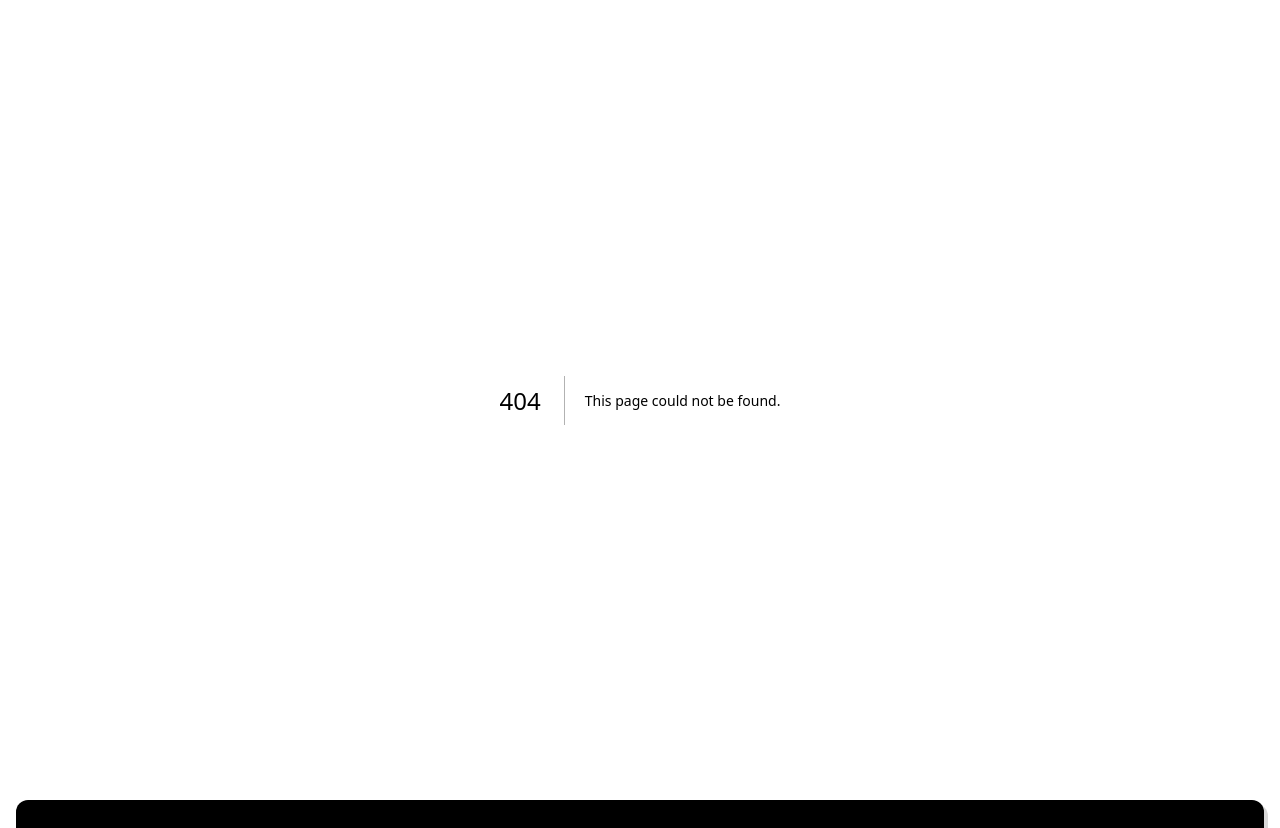
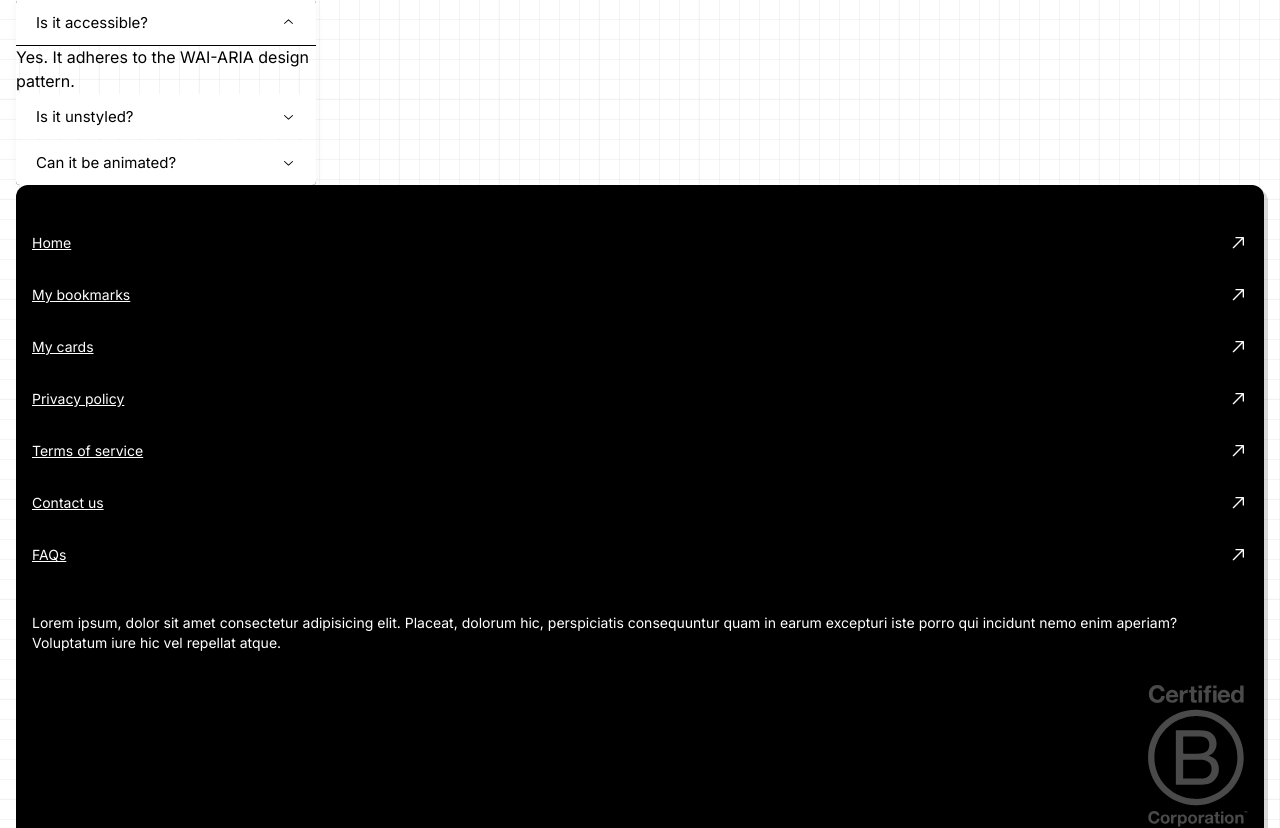
Before and after one commit to ioetbc/card-gen, a Next.js app: page /faqs in a window 1280 px wide. Before the commit this address had no page. Shown: the top 828 px of the page. Built offline with nearby package versions, Linux system fonts and the light colour scheme; what tailwindcss-no-scrollbar would draw is missing.

Commit message:
a load of small fixes

```diff
--- a/package.json
+++ b/package.json
@@ -18,6 +18,7 @@
     "@emotion/styled": "^11.11.0",
     "@floating-ui/react": "^0.25.1",
     "@radix-ui/colors": "^3.0.0-rc.4",
+    "@radix-ui/react-accordion": "^1.1.2",
     "@radix-ui/react-icons": "^1.3.0",
     "@radix-ui/react-tabs": "^1.0.4",
     "@radix-ui/react-toast": "^1.1.4",
@@ -26,6 +27,7 @@
     "@types/react": "18.2.17",
     "@types/react-dom": "18.2.7",
     "autoprefixer": "10.4.14",
+    "classnames": "^2.3.2",
     "eslint": "8.46.0",
     "eslint-config-next": "13.4.12",
     "firebase": "^10.1.0",
--- a/src/app/components/card-message.tsx
+++ b/src/app/components/card-message.tsx
@@ -23,7 +23,7 @@ export const CardMessage = ({
       setter: (value: string) => void
     ) =>
     (event: React.ChangeEvent<T>) => {
-      if (event.target.value.length === 0) return;
+      // if (!event.target.value.length) return;
       setter(event.target.value.trim());
     };
 
--- /dev/null
+++ b/src/app/components/faqs.tsx
@@ -0,0 +1,90 @@
+import React, {forwardRef} from "react";
+import classNames from "classnames";
+import * as Accordion from "@radix-ui/react-accordion";
+import {ChevronDownIcon} from "@radix-ui/react-icons";
+
+export const FAQs = () => (
+  <Accordion.Root
+    className="bg-mauve6 w-[300px] rounded-md shadow-[0_2px_10px] shadow-black/5"
+    type="single"
+    defaultValue="item-1"
+    collapsible
+  >
+    <AccordionItem value="item-1">
+      <AccordionTrigger>Is it accessible?</AccordionTrigger>
+      <Accordion.Content>
+        Yes. It adheres to the WAI-ARIA design pattern.
+      </Accordion.Content>
+    </AccordionItem>
+
+    <AccordionItem value="item-2">
+      <AccordionTrigger>Is it unstyled?</AccordionTrigger>
+      <Accordion.Content>
+        Yes. It's unstyled by default, giving you freedom over the look and
+        feel.
+      </Accordion.Content>
+    </AccordionItem>
+
+    <AccordionItem value="item-3">
+      <AccordionTrigger>Can it be animated?</AccordionTrigger>
+      <Accordion.Content>
+        Yes! You can animate the Accordion with CSS or JavaScript.
+      </Accordion.Content>
+    </AccordionItem>
+  </Accordion.Root>
+);
+
+const AccordionItem = forwardRef(
+  ({children, className, ...props}, forwardedRef) => (
+    <Accordion.Item
+      className={classNames(
+        "focus-within:shadow-mauve12 mt-px overflow-hidden first:mt-0 first:rounded-t last:rounded-b focus-within:relative focus-within:z-10 focus-within:shadow-[0_0_0_2px]",
+        className
+      )}
+      {...props}
+      ref={forwardedRef}
+    >
+      {children}
+    </Accordion.Item>
+  )
+);
+
+const AccordionTrigger = forwardRef(
+  ({children, className, ...props}, forwardedRef) => (
+    <Accordion.Header className="flex">
+      <Accordion.Trigger
+        className={classNames(
+          "text-violet11 shadow-mauve6 hover:bg-mauve2 group flex h-[45px] flex-1 cursor-default items-center justify-between bg-white px-5 text-[15px] leading-none shadow-[0_1px_0] outline-none",
+          className
+        )}
+        {...props}
+        ref={forwardedRef}
+      >
+        {children}
+        <ChevronDownIcon
+          className="text-violet10 ease-[cubic-bezier(0.87,_0,_0.13,_1)] transition-transform duration-300 group-data-[state=open]:rotate-180"
+          aria-hidden
+        />
+      </Accordion.Trigger>
+    </Accordion.Header>
+  )
+);
+
+const AccordionContent = forwardRef(
+  ({children, className, ...props}, forwardedRef) => (
+    <Accordion.Content
+      className={classNames(
+        "text-mauve11 bg-mauve2 data-[state=open]:animate-slideDown data-[state=closed]:animate-slideUp overflow-hidden text-[15px]",
+        className
+      )}
+      {...props}
+      ref={forwardedRef}
+    >
+      <div className="py-[15px] px-5">{children}</div>
+    </Accordion.Content>
+  )
+);
+
+AccordionContent.displayName = "displayName";
+AccordionTrigger.displayName = "AccordionTrigger";
+AccordionItem.displayName = "AccordionItem";
--- a/src/app/components/inputs/select.tsx
+++ b/src/app/components/inputs/select.tsx
@@ -21,16 +21,16 @@ type SelectProps = {
 const DropdownIndicator = () => null;
 const IndicatorSeparator = () => null;
 
-const ValueContainer = ({children, ...props}: any) => {
+const ValueContainer = ({children, icon, ...props}: any) => {
   return (
     <components.ValueContainer {...props}>
       <div className="flex gap-4">
-        {/* <Image
+        <Image
           src={`/${icon}.svg`}
           alt="Description for accessibility"
           width={20}
           height={20}
-        /> */}
+        />
         {React.Children.map(children, (child) =>
           child && child.type !== components.DropdownIndicator ? child : null
         )}
@@ -95,7 +95,11 @@ export const Select = ({
         value={options.find((option) => option.value === state)}
         options={options}
         onChange={handleChange}
-        components={{ValueContainer, DropdownIndicator, IndicatorSeparator}}
+        components={{
+          ValueContainer: (props) => <ValueContainer {...props} icon={icon} />,
+          DropdownIndicator,
+          IndicatorSeparator,
+        }}
         className="w-full text-sm"
         classNamePrefix="react-select"
         styles={customStyles}
--- a/src/app/components/product-card.tsx
+++ b/src/app/components/product-card.tsx
@@ -11,6 +11,7 @@ import {Toast} from "./toast";
 import {Tabs} from "./tabs";
 import {CardMessage} from "./card-message";
 import {Button} from "./buttons/primary-button";
+import {useCheckoutSession} from "../hooks/use-checkout-session";
 
 type ProductCardProps = {
   id: string;
@@ -44,6 +45,7 @@ export const ProductCard = ({
   const controls = useAnimation();
   const userId = useUserId();
   const timerRef = useRef(0);
+  const checkout = useCheckoutSession();
 
   const cardRef = useRef<HTMLDivElement>(null);
 
@@ -61,6 +63,12 @@ export const ProductCard = ({
     });
 
     setActiveTab("tab2");
+  };
+
+  console.log("checkout?.data?.url", checkout?.data?.url);
+
+  const handlePurchase = () => {
+    window.location.assign(checkout?.data?.url);
   };
 
   const handleBookmarkClick = async () => {
@@ -160,12 +168,21 @@ export const ProductCard = ({
           </div>
           <div className="px-4 py-4 flex flex-col gap-2 border-t border-gray-200">
             <div className="flex justify-end">
-              <Button
-                size="fit"
-                label="Add message"
-                type="primary"
-                handleOnClick={() => handleAddMessage()}
-              />
+              {!message ? (
+                <Button
+                  size="fit"
+                  label="Add message"
+                  type="primary"
+                  handleOnClick={handleAddMessage}
+                />
+              ) : (
+                <Button
+                  size="fit"
+                  label="Purchase"
+                  type="primary"
+                  handleOnClick={handlePurchase}
+                />
+              )}
             </div>
           </div>
         </div>
--- a/src/app/components/toast.tsx
+++ b/src/app/components/toast.tsx
@@ -12,7 +12,7 @@ export const Toast = ({setToast, toast}: ToastProps) => {
   return (
     <RadixToast.Provider swipeDirection="down">
       <RadixToast.Root
-        className="ToastRoot"
+        className={`ToastRoot bg-${toast.fill}-500`}
         open={toast.open}
         onOpenChange={() =>
           setToast({
--- /dev/null
+++ b/src/app/faqs/page.tsx
@@ -0,0 +1,6 @@
+"use client";
+import {FAQs} from "../components/faqs";
+
+export default function Faqs() {
+  return <FAQs />;
+}
--- a/src/app/hooks/use-checkout-session.ts
+++ b/src/app/hooks/use-checkout-session.ts
@@ -1,6 +1,7 @@
 import {useMutation} from "@tanstack/react-query";
 
 export const useCheckoutSession = () => {
+  console.log("calling checkout api");
   return useMutation(async () => {
     const response = await fetch("/api/checkout-session", {
       method: "POST",
--- a/src/app/toast.css
+++ b/src/app/toast.css
@@ -25,7 +25,6 @@
 
 .ToastRoot {
   border: 1px solid black;
-  background-color: #e499df;
   border-radius: 6px;
   box-shadow: hsl(206 22% 7% / 35%) 0px 10px 38px -10px,
     hsl(206 22% 7% / 20%) 0px 10px 20px -15px;
--- a/src/app/types/index.ts
+++ b/src/app/types/index.ts
@@ -57,6 +57,7 @@ export type TCard = {
   guidanceScale: number;
   id: string;
   output: string[];
+  image: string;
   initImage: string;
   negativePrompt: string;
   prompt: string;
--- a/tailwind.config.js
+++ b/tailwind.config.js
@@ -38,6 +38,20 @@ module.exports = {
           500: "#e499df",
         },
       },
+      keyframes: {
+        slideDown: {
+          from: {height: 0},
+          to: {height: "var(--radix-accordion-content-height)"},
+        },
+        slideUp: {
+          from: {height: "var(--radix-accordion-content-height)"},
+          to: {height: 0},
+        },
+      },
+      animation: {
+        slideDown: "slideDown 300ms cubic-bezier(0.87, 0, 0.13, 1)",
+        slideUp: "slideUp 300ms cubic-bezier(0.87, 0, 0.13, 1)",
+      },
     },
   },
   plugins: [
```
Also changed, not shown: 1 other file (tests, documents, lock files or other folders).
